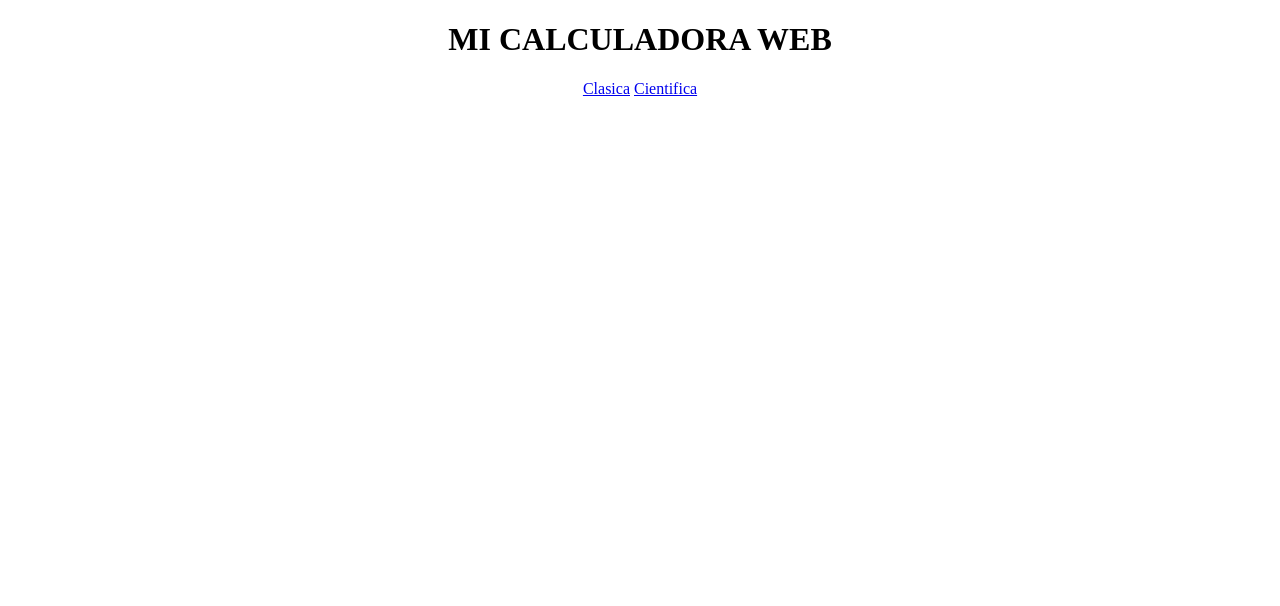
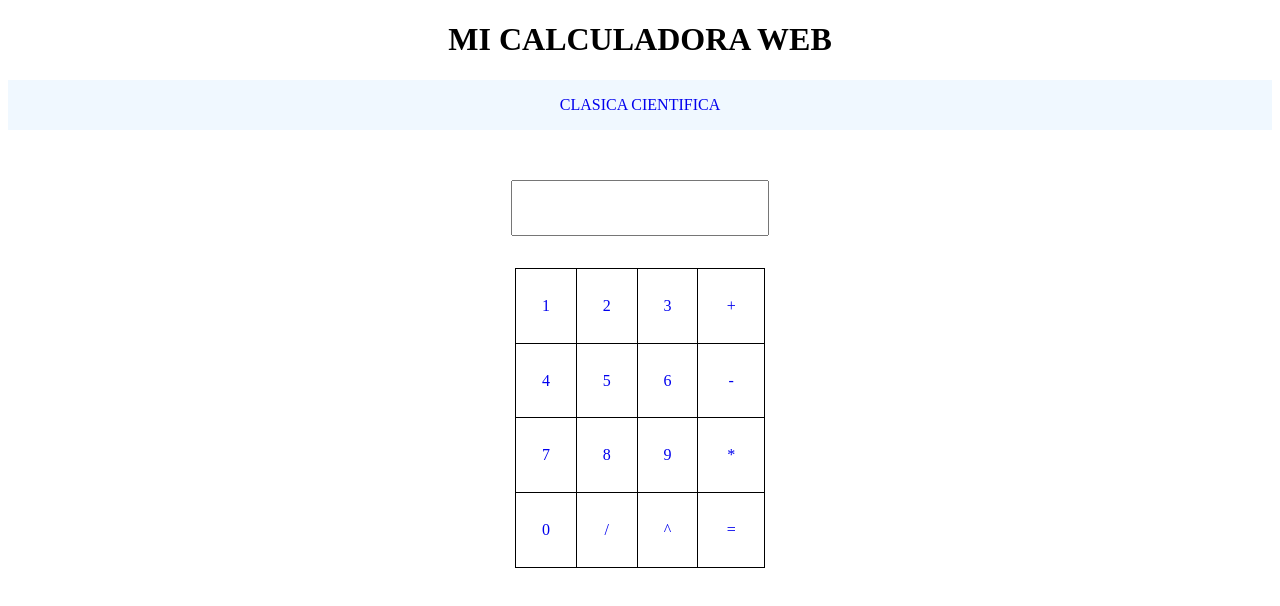
Before and after one commit to RobinsonAlcantara/CalculadoraWeb, a plain HTML site: page index.html in a window 1280 px wide. Drawn offline with Linux system fonts and the light colour scheme.

Commit message:
centrado de items

```diff
--- a/css/style.css
+++ b/css/style.css
@@ -11,7 +11,58 @@ h1{
 }
 
 nav{
+    background-color: aliceblue;
+    text-align: center;
+    padding: 1rem;
 
+
+
+}
+
+
+nav a{
+    text-decoration: none;
+    text-transform: uppercase;
+
+}
+
+main{
+    display: flex;
+    flex-direction: column;
+    align-items: center;
+    margin-top: 50px;
     text-align: center;
 
+
+
+
 }
+
+input{
+
+    width: 250px;
+    height: 50px;
+    display: flex;
+    margin-bottom: 2rem;
+    text-align: right;
+
+}
+
+table{
+    height: 300px;;
+    width: 250px;
+    border: 1px solid rgb(0, 0, 0);
+    text-align: center;
+
+
+}
+
+table, td, tr{
+    border: 1px solid black;
+    border-collapse: collapse;
+}
+
+td a{
+    text-decoration: none;
+
+}
--- a/index.html
+++ b/index.html
@@ -17,7 +17,38 @@
     </Header>
 
     <Main>
+        <input type="text" name="pantalla" id="pantalla">
+        <div class="clasica">
+            <div>
+                <table>
+                    <tr>
+                        <td><a id="1" href="#">1</a></td>
+                        <td><a id="2" href="#">2</a></td>
+                        <td><a id="3" href="#">3</a></td>
+                        <td><a id="+" href="#">+</a></td>
+                    </tr>
+                    <tr>
+                        <td><a id="4" href="#">4</a></td>
+                        <td><a id="5" href="#">5</a></td>
+                        <td><a id="6" href="#">6</a></td>
+                        <td><a id="-" href="#">-</a></td>
+                    </tr>
+                    <tr>
+                        <td><a id="7" href="#">7</a></td>
+                        <td><a id="8" href="#">8</a></td>
+                        <td><a id="9" href="#">9</a></td>
+                        <td><a id="*" href="#">*</a></td>
+                    </tr>
+                    <tr>
+                        <td><a id="0" href="#">0</a></td>
+                        <td><a id="/" href="#">/</a></td>
+                        <td><a id="^" href="#">^</a></td>
+                        <td><a id="=" href="#">=</a></td>
 
+                    </tr>
+                </table>
+            </div>
+        </div>
     </Main>
 
     <Footer>
```
